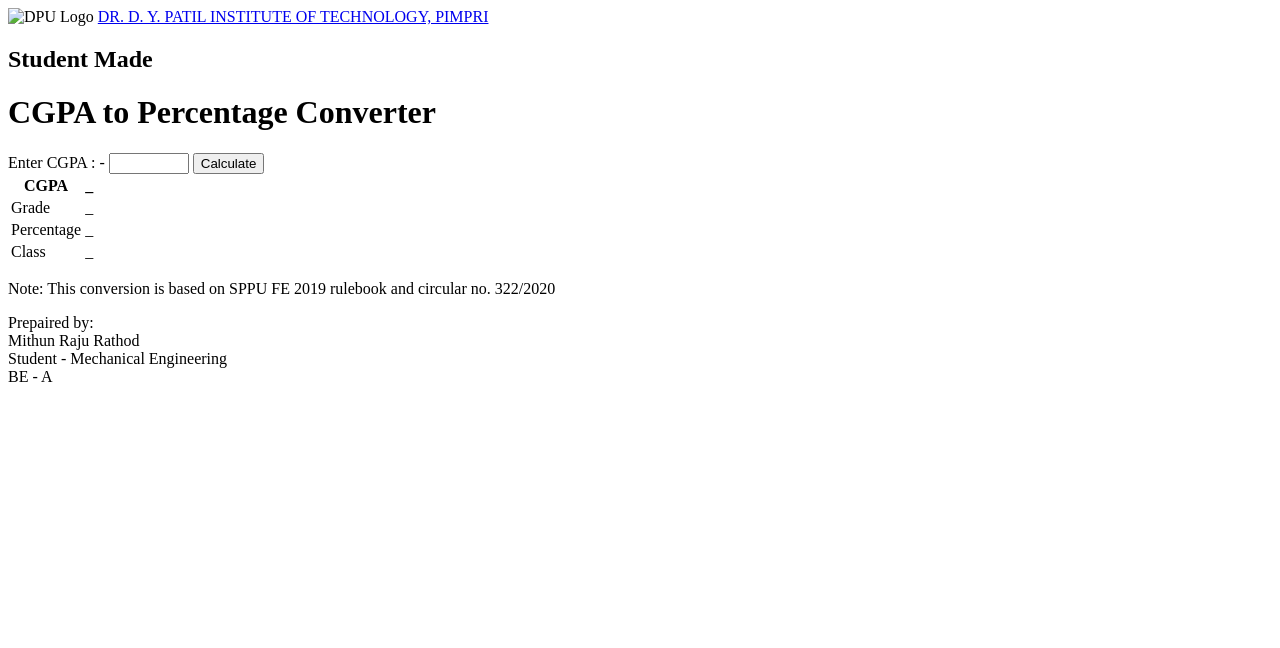
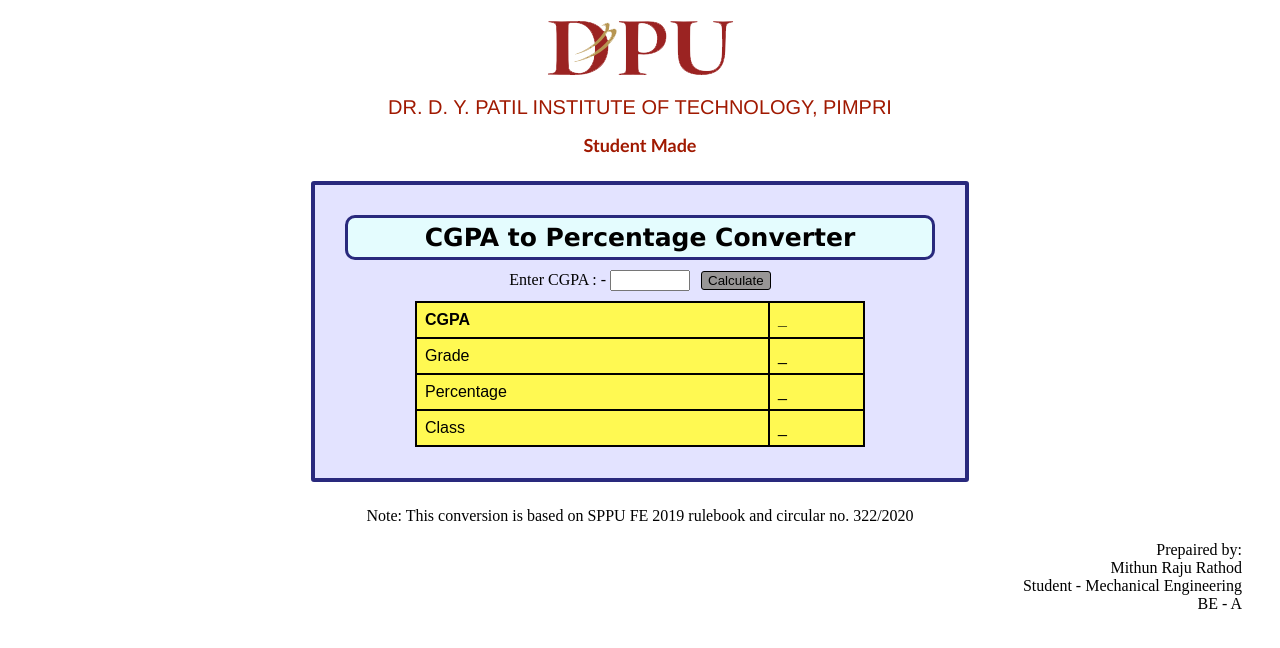
Before and after one commit to MithunRR/cgpa-percentage, a plain HTML site: page index.html in a window 1280 px wide. Drawn offline with Linux system fonts and the light colour scheme; the site is published under a folder, as on GitHub Pages, so addresses that start at the root find nothing.

Commit message:
Update index.html

```diff
--- a/index.html
+++ b/index.html
@@ -5,14 +5,14 @@
         <meta http-equiv="X-UA-Compatible" content="IE=edge">
         <meta name="viewport" content="width=device-width, initial-scale=1.0">
         <title>CGPA to PERCENTAGE</title>
-        <link rel="icon" type="image/x-icon" href="/img/logoDpu1.png">
-        <link rel="stylesheet" href="/style.css">
-        <script src="/script.js"></script>
+        <link rel="icon" type="x-icon" href="logoDpu1.png">
+        <link rel="stylesheet" href="style.css">
+        <script src="script.js"></script>
     </head>
     <body>
         <div class="main">
             <div class="head">
-                <img src="/logoDpu1.png" alt="DPU Logo">
+                <img src="logoDpu1.png" alt="DPU Logo">
                 <a id="a" href="https://engg.dypvp.edu.in/" target="_blank">DR. D. Y. PATIL INSTITUTE OF TECHNOLOGY,
                 PIMPRI</a>
                 <h2>Student Made
```
